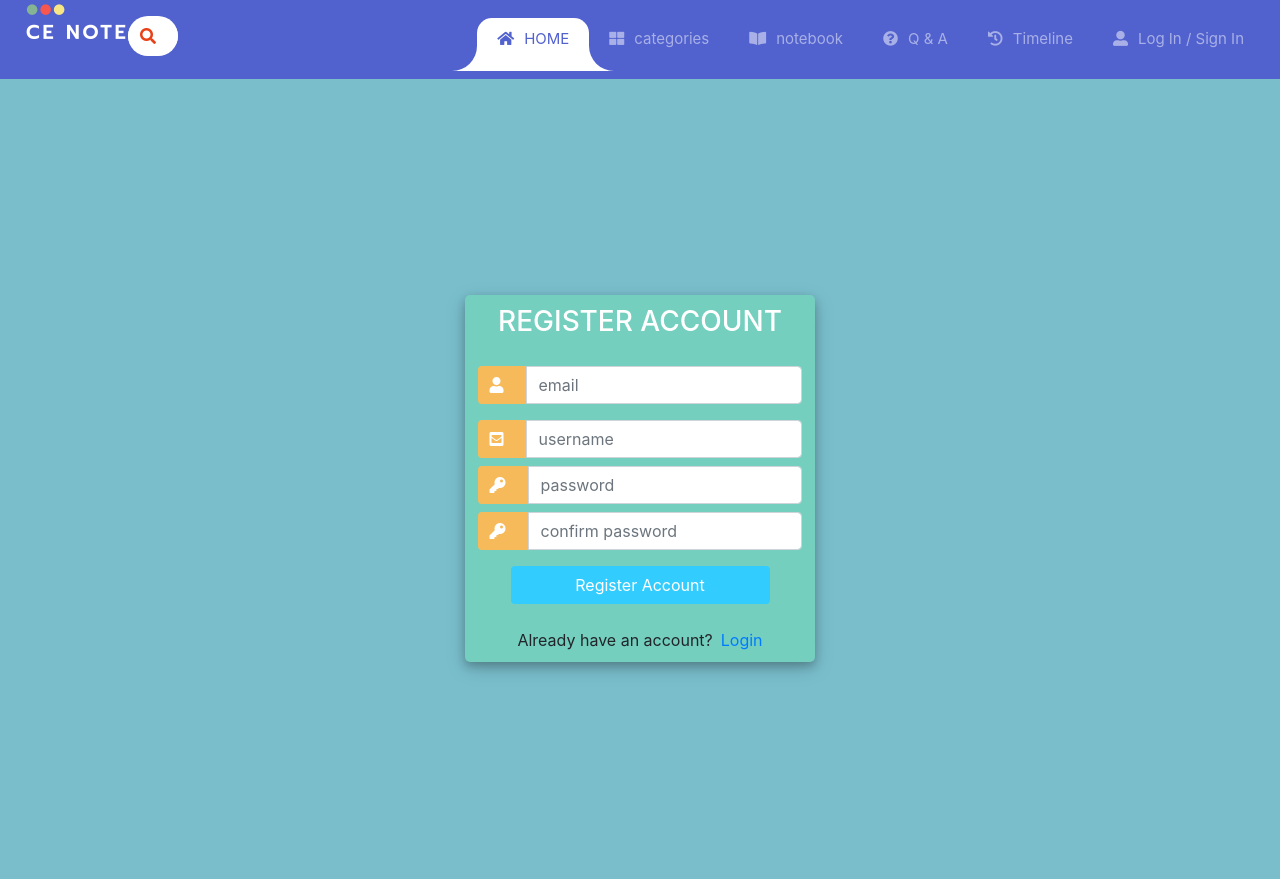
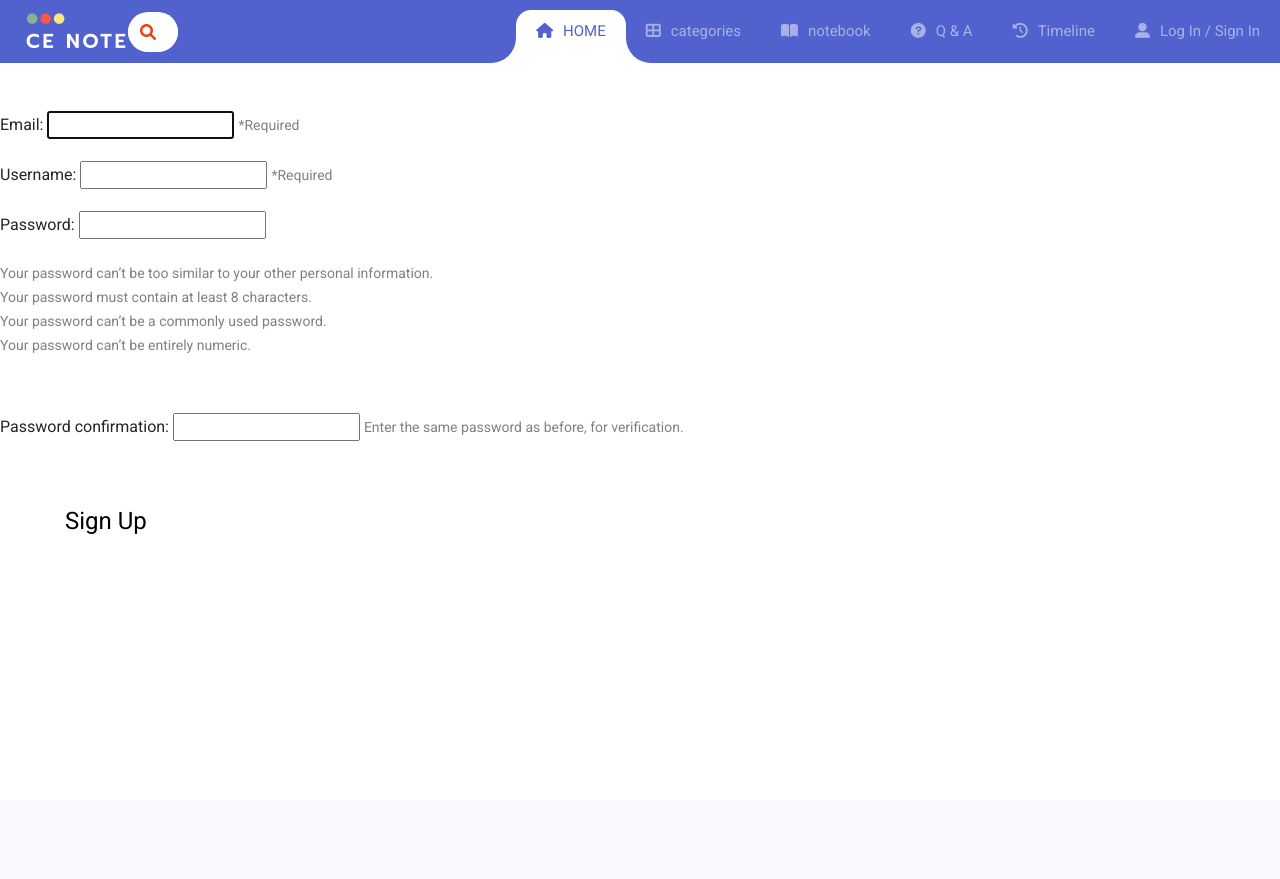
Before and after one commit to Chanwanit-Nuchyoo/CENOTE, a Django app: page /signup/ in a window 1280 px wide. After the commit the page ends 534 px from the top, so only its background shows below. Run offline with Django 4.2, Linux system fonts and the light colour scheme; some libraries are stand-ins or nearby versions.

Commit message:
-add sign up

```diff
--- a/account/backends.py
+++ b/account/backends.py
@@ -9,7 +9,7 @@ class CaseInsensitiveModelBackend(ModelBackend):
             username = kwargs.get(UserModel.USERNAME_FEILD)
 
         try:
-            case_insensitive_username_field = '{}__inexact'.format(UserModel.USERNAME_FIELD)
+            case_insensitive_username_field = '{}__iexact'.format(UserModel.USERNAME_FIELD)
             user = UserModel._default_manager.get(**{case_insensitive_username_field: username})
         except UserModel.DoesNotExist:
             UserModel().set_password(password)
--- /dev/null
+++ b/account/forms.py
@@ -0,0 +1,14 @@
+from dataclasses import field
+from django import forms
+from django.contrib.auth.forms import UserCreationForm
+
+from account.models import Account
+
+class SignUpForm(UserCreationForm):
+    email = forms.EmailField(max_length=60,help_text='*Required')
+    username = forms.CharField (max_length=10, help_text='*Required')
+
+    class Meta:
+        model = Account
+        fields = ['email','username','password1', 'password2']
+        exclude = []
--- a/account/models.py
+++ b/account/models.py
@@ -48,7 +48,7 @@ class Account(AbstractBaseUser):
 
     ############# Require Fields from AbstractBaseUser ##################################
     email               = models.EmailField(verbose_name='email', max_length=60, unique=True)
-    username            = models.CharField(max_length=30, unique = True)
+    username            = models.CharField(max_length=10, unique = True)
     date_joined         = models.DateTimeField(verbose_name='date joined', auto_now_add = True)
     last_login          = models.DateTimeField(verbose_name='last login', auto_now = True)
     is_admin            = models.BooleanField(default=False)
--- a/account/templates/account/signup.html
+++ b/account/templates/account/signup.html
@@ -1,118 +1,31 @@
 {% extends 'main.html' %}
 
 {% block head %}
-	<title>Login</title>
-	<link rel="stylesheet" href="https://stackpath.bootstrapcdn.com/bootstrap/4.1.3/css/bootstrap.min.css" integrity="sha384-MCw98/SFnGE8fJT3GXwEOngsV7Zt27NXFoaoApmYm81iuXoPkFOJwJ8ERdknLPMO" crossorigin="anonymous">
-	<script src="https://ajax.googleapis.com/ajax/libs/jquery/3.3.1/jquery.min.js"></script>
-	<link rel="stylesheet" href="https://use.fontawesome.com/releases/v5.6.1/css/all.css" integrity="sha384-gfdkjb5BdAXd+lj+gudLWI+BXq4IuLW5IT+brZEZsLFm++aCMlF1V92rMkPaX4PP" crossorigin="anonymous">
+	<title>Sign up</title>
+{% endblock %}
 
-	<style>
-		body,
-		html {
-			margin: 0;
-			padding: 0;
-			height: 100%;
-			background: #7abecc !important;
-		}
-		.user_card {
-			width: 350px;
-			margin-top: auto;
-			margin-bottom: auto;
-			background: #74cfbf;
-			position: relative;
-			display: flex;
-			justify-content: center;
-			flex-direction: column;
-			padding: 10px;
-			box-shadow: 0 4px 8px 0 rgba(0, 0, 0, 0.2), 0 6px 20px 0 rgba(0, 0, 0, 0.19);
-			-webkit-box-shadow: 0 4px 8px 0 rgba(0, 0, 0, 0.2), 0 6px 20px 0 rgba(0, 0, 0, 0.19);
-			-moz-box-shadow: 0 4px 8px 0 rgba(0, 0, 0, 0.2), 0 6px 20px 0 rgba(0, 0, 0, 0.19);
-			border-radius: 5px;
+{% block content %}
+<br><br>
+<div>
+    <form method="post">
+        {% csrf_token %}
 
-		}
+        {% for field in signup_form %}
+        <p>
+            {{field.label_tag}}
+            {{field}}
 
-		.form_container {
-			margin-top: 20px;
-		}
+            {% if field.help_text %}
+                <small style="color: gray;">{{field.help_text}}</small>
+            {% endif %}
+            <br>
+            {% for error in field.errors %}
+                <small style="color: red;">{{error}}</small>
+            {% endfor %}
 
-		#form-title{
-			color: #fff;
-		}
-		.login_btn {
-			width: 100%;
-			background: #33ccff !important;
-			color: white !important;
-		}
-		.login_btn:focus {
-			box-shadow: none !important;
-			outline: 0px !important;
-		}
-		.login_container {
-			padding: 0 2rem;
-		}
-		.input-group-text {
-			background: #f7ba5b !important;
-			color: white !important;
-			border: 0 !important;
-			border-radius: 0.25rem 0 0 0.25rem !important;
-		}
-		.input_user,
-		.input_pass:focus {
-			box-shadow: none !important;
-			outline: 0px !important;
-		}
-
-	</style>
-
+        </p>
+        {% endfor %}
+        <button type="submit" value="Submit">Sign Up</button>
+    </form>
+</div>
 {% endblock %}
-{% block content %}
-	<div class="container h-100">
-		<div class="d-flex justify-content-center h-100">
-			<div class="user_card">
-				<div class="d-flex justify-content-center">
-					<h3 id="form-title">REGISTER ACCOUNT</h3>
-				</div>
-				<div class="d-flex justify-content-center form_container">
-
-					<form method="POST" action="">
-						<div class="input-group mb-3">
-							<div class="input-group-append">
-								<span class="input-group-text"><i class="fas fa-user"></i></span>
-							</div>
-							<input class="form-control" type="text" name="email" placeholder="email">
-						</div>
-						<div class="input-group mb-2">
-							<div class="input-group-append">
-								<span class="input-group-text"><i class="fas fa-envelope-square"></i></span>
-							</div>
-							<input class="form-control" class="form-control" type="email" name="username" placeholder="username">
-						</div>
-						<div class="input-group mb-2">
-							<div class="input-group-append">
-								<span class="input-group-text"><i class="fas fa-key"></i></span>
-							</div>
-							<input class="form-control" type="text" name="password1" placeholder="password">
-						</div>
-						<div class="input-group mb-2">
-							<div class="input-group-append">
-								<span class="input-group-text"><i class="fas fa-key"></i></span>
-							</div>
-							<input class="form-control" type="text" name="password2" placeholder="confirm password">
-						</div>
-
-				   		<div class="d-flex justify-content-center mt-3 login_container">
-				 			<input class="btn login_btn" type="submit" value="Register Account">
-				   		</div>
-					</form>
-				</div>
-
-				<div class="mt-4">
-					<div class="d-flex justify-content-center links">
-						Already have an account? <a href="{% url 'loginview' %}" class="ml-2">Login</a>
-					</div>
-				</div>
-			</div>
-		</div>
-	</div>
-
-{% endblock %}
--- a/account/views.py
+++ b/account/views.py
@@ -1,9 +1,26 @@
-from django.shortcuts import render
+from django.shortcuts import render,redirect
+from account.forms import SignUpForm
+from django.contrib.auth import login,authenticate
 
 def loginview(request):
     context = {}
     return render(request,'account/login.html',context)
 
 def signupview(request):
+
     context = {}
+    if request.method == 'POST':
+        form = SignUpForm(request.POST)
+        if form.is_valid():
+            form.save()
+            email = form.cleaned_data.get('email')
+            raw_password = form.cleaned_data.get('password1')
+            account = authenticate(email=email, password = raw_password)
+            login(request,account)
+            return redirect('home')
+        else:
+            context['signup_form'] = form
+    else:
+        form = SignUpForm()
+        context['signup_form'] = form
     return render(request,'account/signup.html',context)
```
Also changed, not shown: account/migrations/0003_alter_account_username.py (added).
